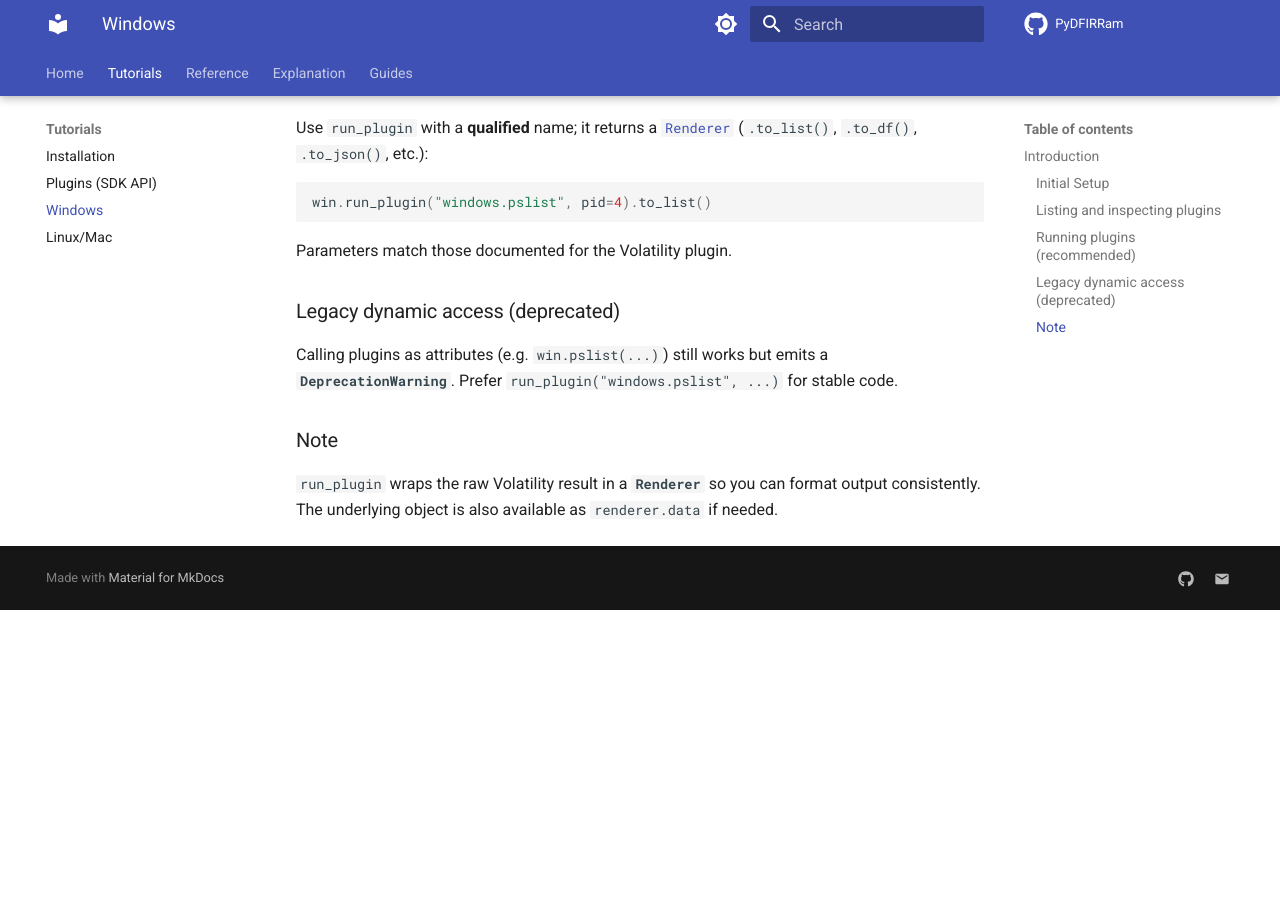
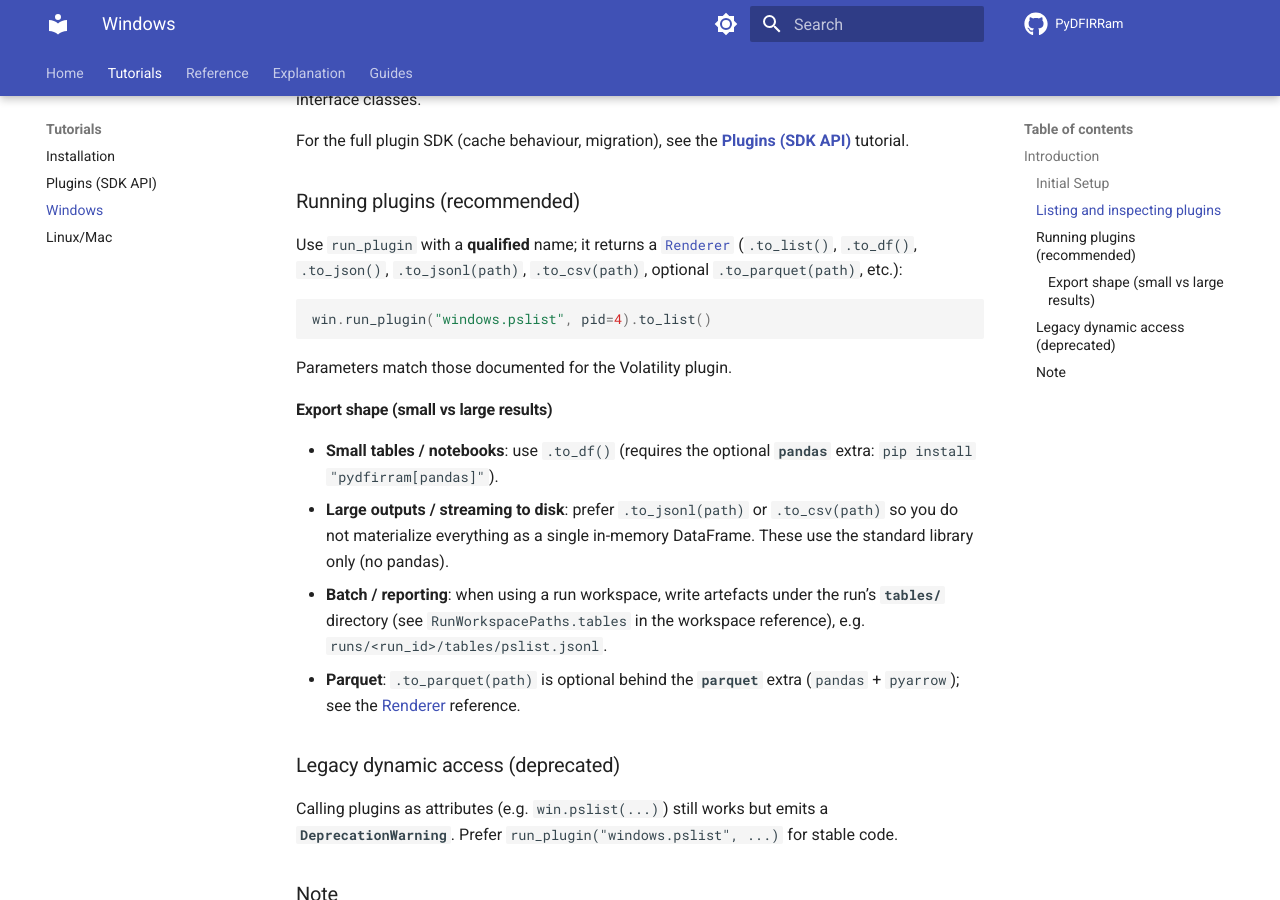
Before and after one commit to PyDFIR/pyDFIRRam, an MkDocs documentation site: the page built from docs/tutorials/windows.md, in a window 1280 px wide and 900 px high, scrolled down 966 px. Built offline with MkDocs 1.6.1 and Material for MkDocs 9.7.7, drawn with Linux system fonts in a browser that asks for light colours; comment, search, counter and statistics services are not loaded; the version menu is left out; before the commit the page ends 1576 px from its top, so only the background shows below that; some of the changed text lies outside the part shown.

Commit message:
docs: rendus volumineux (JSONL/CSV), workspace tables, extras pandas/parquet
Co-authored-by: Cursor <cursoragent@cursor.com>

````diff
--- a/docs/tutorials/windows.md
+++ b/docs/tutorials/windows.md
@@ -5,6 +5,13 @@ This guide provides a brief and concise demonstration of how to use the pyDFIRRa
 ## Introduction
 
 Currently, the project is under development. To use the Volatility-related functions for Windows, follow these steps:
+
+Install pyDFIRRam (add **`[pandas]`** if you use `.to_df()`):
+
+```bash
+pip install pydfirram
+pip install "pydfirram[pandas]"   # optional, for DataFrames
+```
 
 ### Initial Setup
 
@@ -34,13 +41,20 @@ For the full plugin SDK (cache behaviour, migration), see the **[Plugins (SDK AP
 
 ### Running plugins (recommended)
 
-Use `run_plugin` with a **qualified** name; it returns a [`Renderer`](../reference/renderer.md) (`.to_list()`, `.to_df()`, `.to_json()`, etc.):
+Use `run_plugin` with a **qualified** name; it returns a [`Renderer`](../reference/renderer.md) (`.to_list()`, `.to_df()`, `.to_json()`, `.to_jsonl(path)`, `.to_csv(path)`, optional `.to_parquet(path)`, etc.):
 
 ```python
 win.run_plugin("windows.pslist", pid=4).to_list()
 ```
 
 Parameters match those documented for the Volatility plugin.
+
+#### Export shape (small vs large results)
+
+- **Small tables / notebooks**: use `.to_df()` (requires the optional **`pandas`** extra: `pip install "pydfirram[pandas]"`).
+- **Large outputs / streaming to disk**: prefer `.to_jsonl(path)` or `.to_csv(path)` so you do not materialize everything as a single in-memory DataFrame. These use the standard library only (no pandas).
+- **Batch / reporting**: when using a run workspace, write artefacts under the run’s **`tables/`** directory (see `RunWorkspacePaths.tables` in the workspace reference), e.g. `runs/<run_id>/tables/pslist.jsonl`.
+- **Parquet**: `.to_parquet(path)` is optional behind the **`parquet`** extra (`pandas` + `pyarrow`); see the [Renderer](../reference/renderer.md) reference.
 
 ### Legacy dynamic access (deprecated)
 
````
Also changed, not shown: docs/guide/guide.md (+8 -1 lines), docs/tutorials/linux.md (+9 -2 lines), docs/tutorials/plugins-sdk.md (+2 -0 lines), 1 other file.
